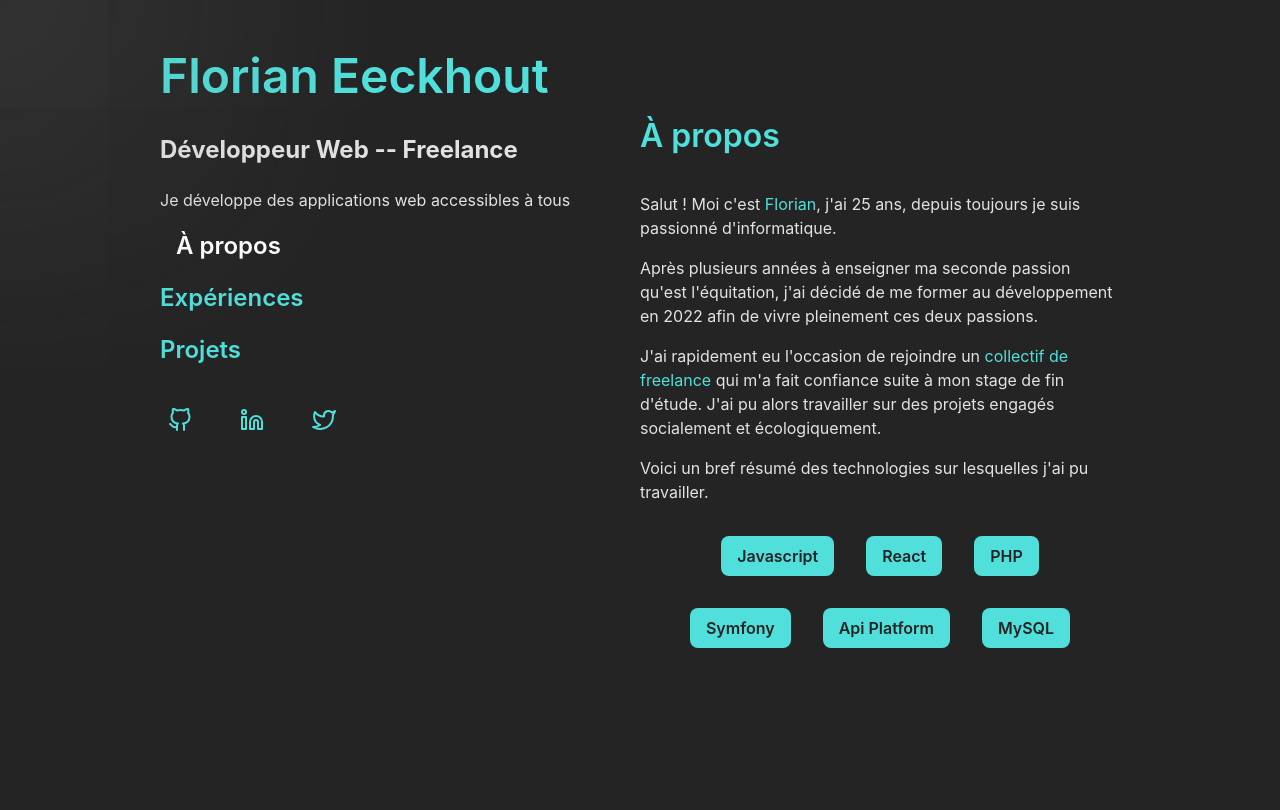
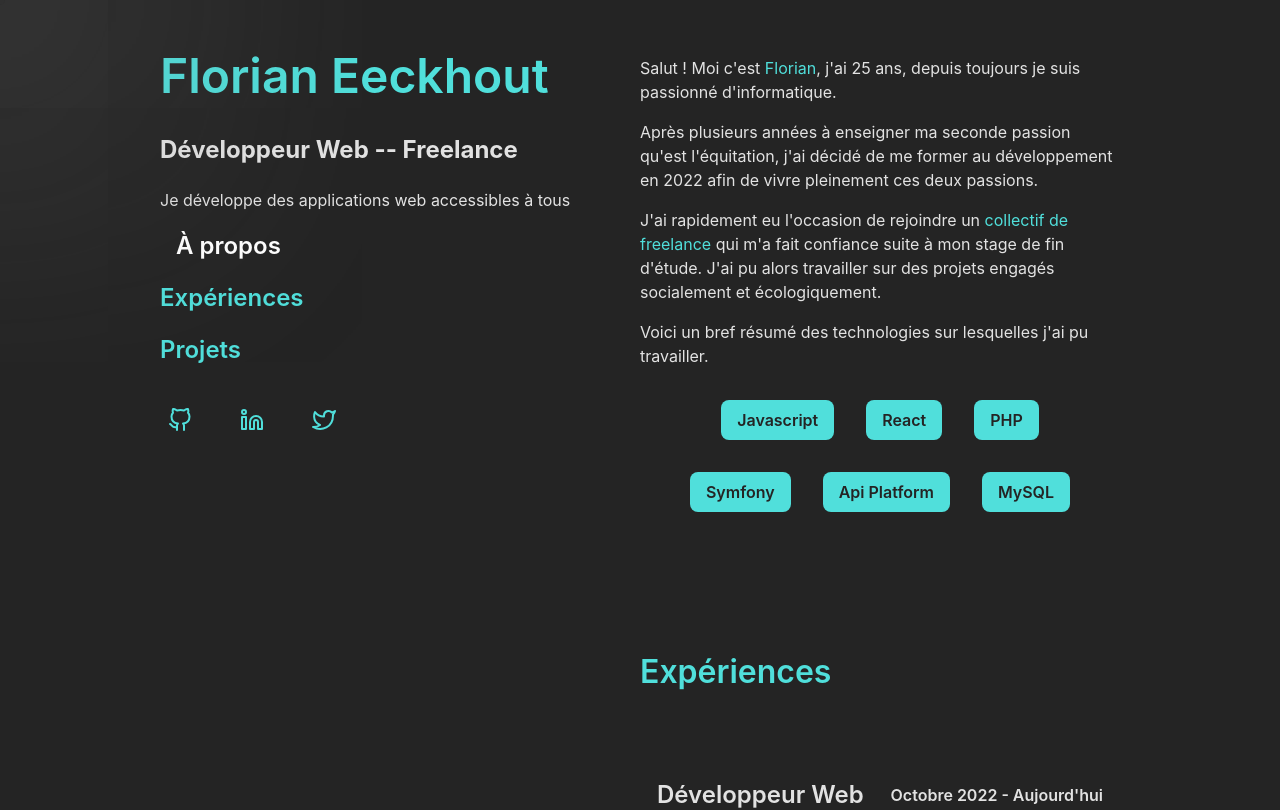
Before and after one commit to MelvacI/portfolio, a React (Vite) app: page / in a window 1280 px wide. Shown: the top 810 px of the page. Built offline with nearby package versions, Linux system fonts and the light colour scheme.

Commit message:
UX update

```diff
--- a/src/App.scss
+++ b/src/App.scss
@@ -86,7 +86,7 @@ body {
     }
 
     min-height: 100vh;
-    padding: 0rem 18rem;
+    padding: 7rem 18rem;
     @media screen and (max-width: 1440px) {
         padding: 0rem 10rem;
 
@@ -201,8 +201,10 @@ body {
             }
 
             article {
-                min-height: 90vh;
-                padding-block: 5rem;
+                padding-block: 3rem;
+                &#about{
+                    padding-block: 2.5rem;
+                }
             }
 
             ul.tech-list {
--- a/src/MainContent.jsx
+++ b/src/MainContent.jsx
@@ -351,7 +351,10 @@ export default function MainContent() {
             <section id="resume">
                 {sectionsIds.map((sectionId, index) => (
                     <article key={sectionId + "section"} id={sectionId} ref={(el) => (sections.current[index] = el)}>
-                        <h1>{itemsLabel[sectionId]}</h1>
+                        {
+                            sectionId != 'about' &&<h1>{itemsLabel[sectionId]}</h1>
+                        }
+
                         <div className="content">
                             {getItemsContent(sectionId)}
                         </div>
```
Also changed, not shown: 4 other files (tests, documents, lock files or other folders).
